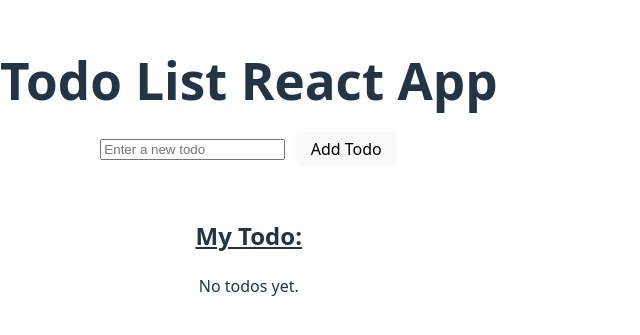
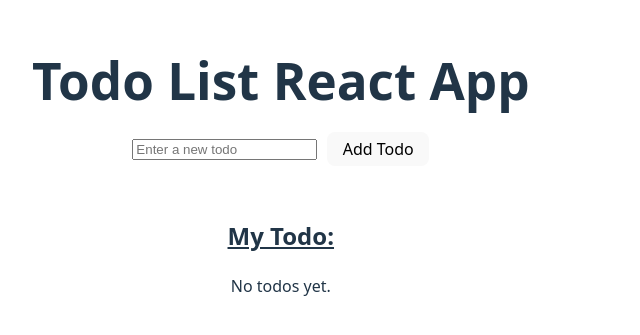
Before and after one commit to x-typo/react-todo-app, a React (Vite) app: page / in a window 1280 px wide. Shown: the part 217-552 px from the top of the page, without its empty margins (0-640 px from the left). Built offline with nearby package versions, Linux system fonts and the light colour scheme.

Commit message:
style: fix padding and box-sizing in .app class for better layout consistency

```diff
--- a/src/TodoApp.css
+++ b/src/TodoApp.css
@@ -6,6 +6,8 @@
   min-height: 100vh;
   text-align: center;
   width: 100%;
+  padding: 2rem;
+  box-sizing: border-box;
 }
 
 .app h1 {
```
